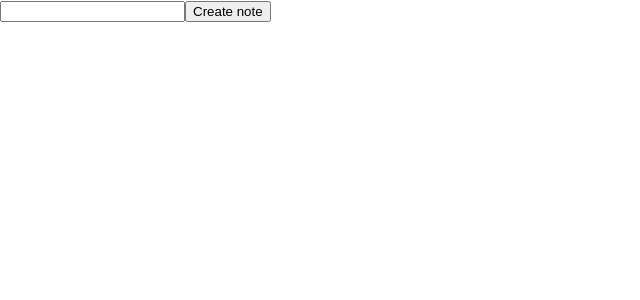
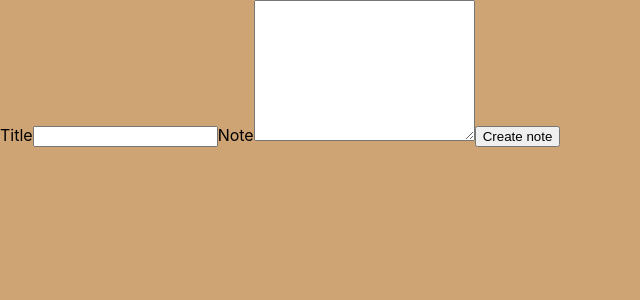
Before and after one commit to ToukoJouko/noble-notes, a React (Create React App) app: page / in a window 1280 px wide. Shown: the top 300 px of the page, without its empty margins (0-640 px from the left). Built offline with nearby package versions, Linux system fonts and the light colour scheme.

Commit message:
localStorage note storing added  and svg testing

```diff
--- a/public/index.html
+++ b/public/index.html
@@ -24,7 +24,7 @@
       work correctly both with client-side routing and a non-root public URL.
       Learn how to configure a non-root public URL by running `npm run build`.
     -->
-    <title>React App</title>
+    <title>Noble notes</title>
   </head>
   <body>
     <noscript>You need to enable JavaScript to run this app.</noscript>
--- a/src/App.tsx
+++ b/src/App.tsx
@@ -3,10 +3,11 @@ import NoteForm from "./components/NoteForm";
 import Note from "./components/Note";
 
 const App: React.FC = () => {
-  let storedNotes = window.localStorage.getItem("notes") as string;
+  const storedNotes = window.localStorage.getItem("notes") as string;
   const [notes, setNotes] = useState<any>(
-    storedNotes ? JSON.parse(storedNotes) : ""
+    storedNotes ? JSON.parse(storedNotes) : []
   );
+  const [newTitle, setNewTitle] = useState<string>("");
   const [newNote, setNewNote] = useState<string>("");
 
   useEffect(() => {
@@ -14,67 +15,57 @@ const App: React.FC = () => {
   }, [notes]);
 
   const deleteNote = (id: number) => {
-    let storedNotes = window.localStorage.getItem("notes") as string;
+    const storedNotes = window.localStorage.getItem("notes") as string;
     let currentNotes = JSON.parse(storedNotes);
-    console.log(currentNotes);
+
     for (let i = 0; i < currentNotes.length; i++) {
       if (i === id) {
         currentNotes.splice(i, 1);
       }
     }
-    console.log(currentNotes);
-    //window.localStorage.removeItem("notes");
+
     setNotes(currentNotes);
   };
 
   const handleSubmit = (event: React.FormEvent<HTMLFormElement>): void => {
     event.preventDefault();
     const noteObject = {
+      title: newTitle,
       content: newNote,
     };
     //notes.push(noteObject);
     setNotes(notes.concat(noteObject));
     //localStorage supports only strings. The array of notes must be converted to a string so that the notes can be stored.
-
     window.localStorage.setItem(
       "notes",
       JSON.stringify(notes.concat(noteObject))
     );
+    setNewTitle("");
+    setNewNote("");
   };
 
-  const handleChange = (event: React.ChangeEvent<HTMLInputElement>): void => {
+  const handleNoteChange = (
+    event: React.ChangeEvent<HTMLTextAreaElement>
+  ): void => {
     event.preventDefault();
     setNewNote(event.target.value);
   };
 
-  const handleDelete = (event: React.MouseEvent<HTMLButtonElement>): void => {
+  const handleTitleChange = (
+    event: React.ChangeEvent<HTMLInputElement>
+  ): void => {
     event.preventDefault();
-  };
-
-  const renderNotes = () => {
-    if (notes) {
-      return (
-        <ul>
-          {notes.map((note: any, index: any) => (
-            <Note
-              key={index}
-              note={note}
-              handleDelete={() => deleteNote(index)}
-            />
-          ))}
-        </ul>
-      );
-    } else {
-      return null;
-    }
+    setNewTitle(event.target.value);
   };
 
   return (
     <div>
       <NoteForm
+        title={newTitle}
         note={newNote}
-        handleChange={handleChange}
         onSubmit={handleSubmit}
+        handleTitleChange={handleTitleChange}
+        handleNoteChange={handleNoteChange}
       />
       <ul>
         {notes &&
--- /dev/null
+++ b/src/components/Bottle.js
@@ -0,0 +1,43 @@
+import React from "react";
+
+const Bottle = (props) => {
+  return (
+    <div>
+      <svg
+        width="210mm"
+        height="297mm"
+        version="1.1"
+        viewBox="0 0 210 297"
+        xmlns="http://www.w3.org/2000/svg"
+      >
+        <g stroke="#000" stroke-width=".26458">
+          <rect
+            x="53.968"
+            y="74.339"
+            width="127.59"
+            height="165.12"
+            ry="0"
+            fill="#f60"
+          />
+          <rect
+            x="67.906"
+            y="88.278"
+            width="100.79"
+            height="138.31"
+            fill="#d3bc5f"
+          />
+        </g>
+        <foreignObject x="60" y="80" width="160" height="160">
+          <div>
+            <h3>{props.title}</h3>
+            <div className="test">
+              <div>{props.content}</div>
+            </div>
+          </div>
+        </foreignObject>
+      </svg>
+    </div>
+  );
+};
+
+export default Bottle;
--- a/src/components/Note.tsx
+++ b/src/components/Note.tsx
@@ -1,7 +1,9 @@
 import React from "react";
+import Bottle from "./Bottle";
 
 interface NoteProps {
   note: {
+    title: string;
     content: string;
   };
 
@@ -11,7 +13,7 @@ interface NoteProps {
 const Note: React.FC<NoteProps> = ({ note, handleDelete }) => {
   return (
     <div>
-      <div>{note.content}</div>
+      <Bottle content={note.content} title={note.title}></Bottle>
       <button onClick={handleDelete}>delete</button>
     </div>
   );
--- a/src/components/NoteForm.tsx
+++ b/src/components/NoteForm.tsx
@@ -1,17 +1,40 @@
 import React from "react";
 
 interface FormProps {
+  title: string;
   note: string;
   onSubmit: (event: React.FormEvent<HTMLFormElement>) => void;
-  handleChange: (event: React.ChangeEvent<HTMLInputElement>) => void;
+  handleNoteChange: (event: React.ChangeEvent<HTMLTextAreaElement>) => void;
+  handleTitleChange: (event: React.ChangeEvent<HTMLInputElement>) => void;
 }
 
-const NoteForm: React.FC<FormProps> = ({ note, onSubmit, handleChange }) => {
+const NoteForm: React.FC<FormProps> = ({
+  title,
+  note,
+  onSubmit,
+  handleTitleChange,
+  handleNoteChange,
+}) => {
   return (
     <div>
       <form onSubmit={onSubmit}>
-        <input type="text" value={note} onChange={handleChange} />
-        <button type="submit">Create note</button>
+        <label htmlFor="title">Title</label>
+        <input
+          id="title"
+          type="text"
+          value={title}
+          onChange={handleTitleChange}
+        />
+        <label htmlFor="note">Note</label>
+        <textarea
+          id="note"
+          name="note"
+          value={note}
+          rows={9}
+          cols={25}
+          onChange={handleNoteChange}
+        ></textarea>
+        <input type="submit" value="Create note" />
       </form>
     </div>
   );
--- /dev/null
+++ b/src/components/bottleStyle.css
@@ -0,0 +1,6 @@
+.test {
+  color: white;
+  font: 18px serif;
+  height: 100%;
+  overflow: auto;
+}
--- a/src/index.css
+++ b/src/index.css
@@ -1,13 +1,17 @@
+body {
+  background: #cea474;
+}
+
 body {
   margin: 0;
-  font-family: -apple-system, BlinkMacSystemFont, 'Segoe UI', 'Roboto', 'Oxygen',
-    'Ubuntu', 'Cantarell', 'Fira Sans', 'Droid Sans', 'Helvetica Neue',
+  font-family: -apple-system, BlinkMacSystemFont, "Segoe UI", "Roboto", "Oxygen",
+    "Ubuntu", "Cantarell", "Fira Sans", "Droid Sans", "Helvetica Neue",
     sans-serif;
   -webkit-font-smoothing: antialiased;
   -moz-osx-font-smoothing: grayscale;
 }
 
 code {
-  font-family: source-code-pro, Menlo, Monaco, Consolas, 'Courier New',
+  font-family: source-code-pro, Menlo, Monaco, Consolas, "Courier New",
     monospace;
 }
--- a/src/index.tsx
+++ b/src/index.tsx
@@ -1,6 +1,7 @@
 import React from "react";
 import ReactDOM from "react-dom";
 import "./index.css";
+import "./components/bottleStyle.css";
 import App from "./App";
 
 ReactDOM.render(<App />, document.getElementById("root"));
```
Also changed, not shown: tsconfig.json (+2 -8 lines), src/components/testi.svg (added).
